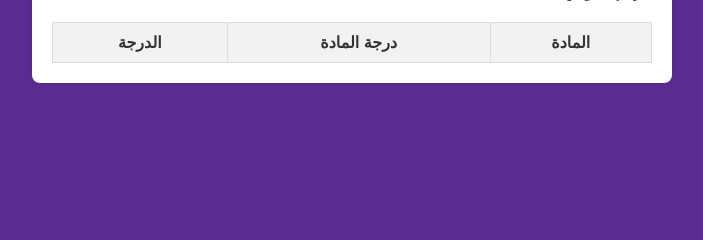
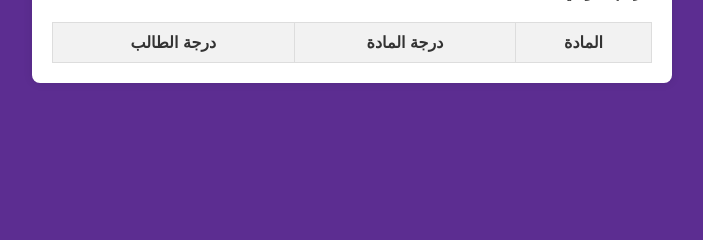
Before and after one commit to amrhany612/we-student-grades, a Django app: template templates/student_score.html in a window 1280 px wide. Shown: the part 441-681 px from the top of the page, without its empty margins (288-991 px from the left). Run offline with Django 5.2, Linux system fonts and the light colour scheme; the template is opened without the code that fills it: values that come from a table or form of the project are taken from there, others are empty; data comes from the database, SQL or seed files in the repository; both versions use the stored data as it was after the commit.

Commit message:
percentage

```diff
--- a/StudentGrades/views.py
+++ b/StudentGrades/views.py
@@ -26,7 +26,7 @@ def import_student_scores(request):
                 ("اللغة العربية", 25),
                 ("اللغة الإنجليزية", 25),
                 ("MATH", 25),
-                ("PHYSICS", 8),
+                ("PHYSICS", 20),
                 ("تخصص نظري", 65),
                 ("تخصص عملي", 65),
                 ("المجموع", 225),
--- a/templates/student_score.html
+++ b/templates/student_score.html
@@ -101,7 +101,7 @@
                         <tr>
                             <th>المادة</th>
                             <th>درجة المادة</th>
-                            <th>الدرجة</th>
+                            <th>درجة الطالب</th>
                         </tr>
                     </thead>
                     <tbody>
```
Also changed, not shown: db.sqlite3.
